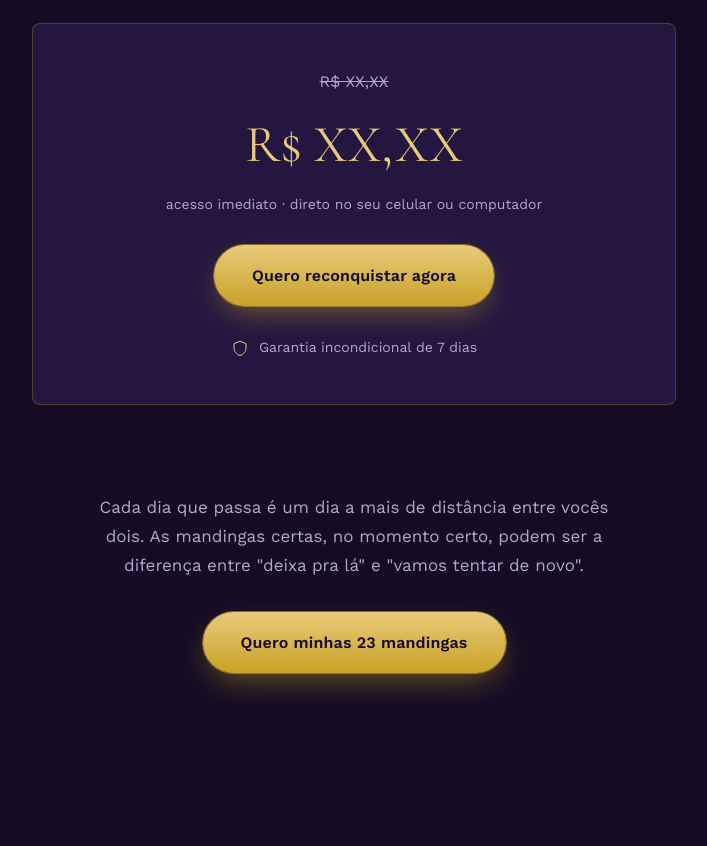
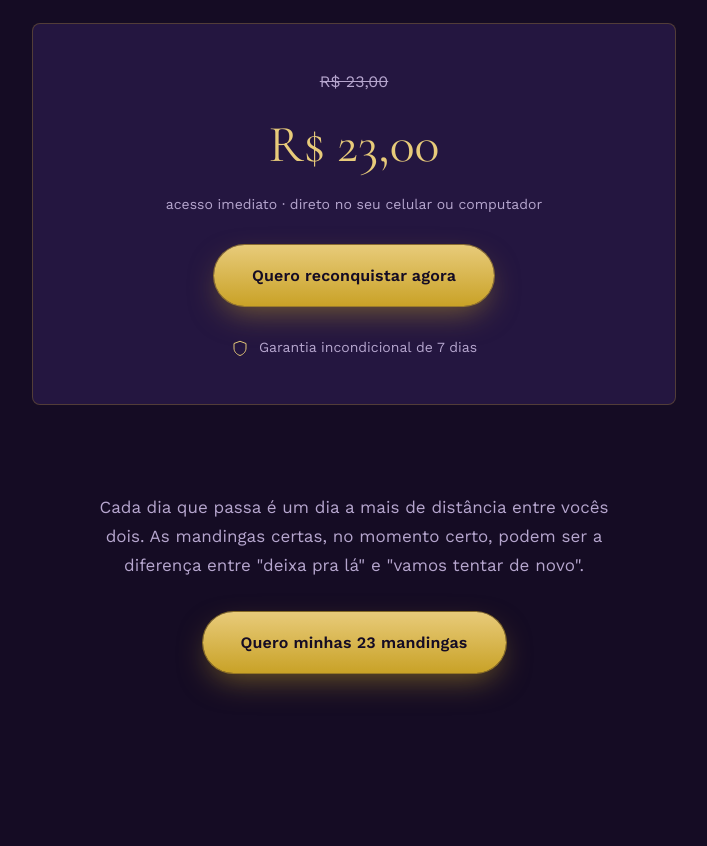
Before and after one commit to projetoslinkbio/23mandingas.com, a plain HTML site: page index.html in a window 1280 px wide. Shown: the part 4415-5261 px from the top of the page, without its empty margins (286-993 px from the left). Drawn offline with nearby package versions, Linux system fonts and the light colour scheme.

Commit message:
Update index.html

```diff
--- a/index.html
+++ b/index.html
@@ -445,8 +445,8 @@
     <p class="eyebrow">o momento é agora</p>
     <h2 class="title">23 Mandingas Para Seu Ex Voltar</h2>
     <div class="oferta-card">
-      <div class="preco-de">R$ XX,XX</div>
-      <div class="preco-por">R$ XX,XX</div>
+      <div class="preco-de">R$ 23,00</div>
+      <div class="preco-por">R$ 23,00</div>
       <div class="preco-nota">acesso imediato · direto no seu celular ou computador</div>
       <a class="btn" href="#">Quero reconquistar agora</a>
       <div class="garantia">
```
